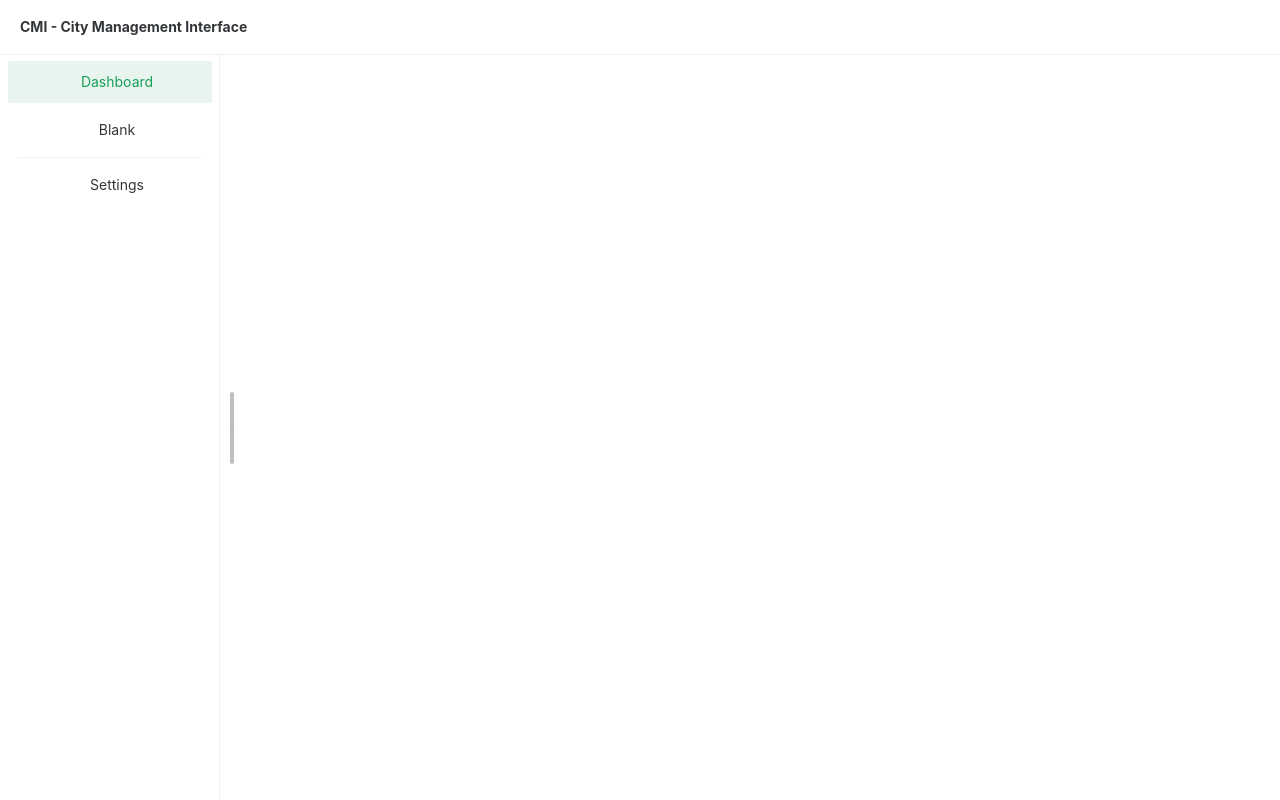
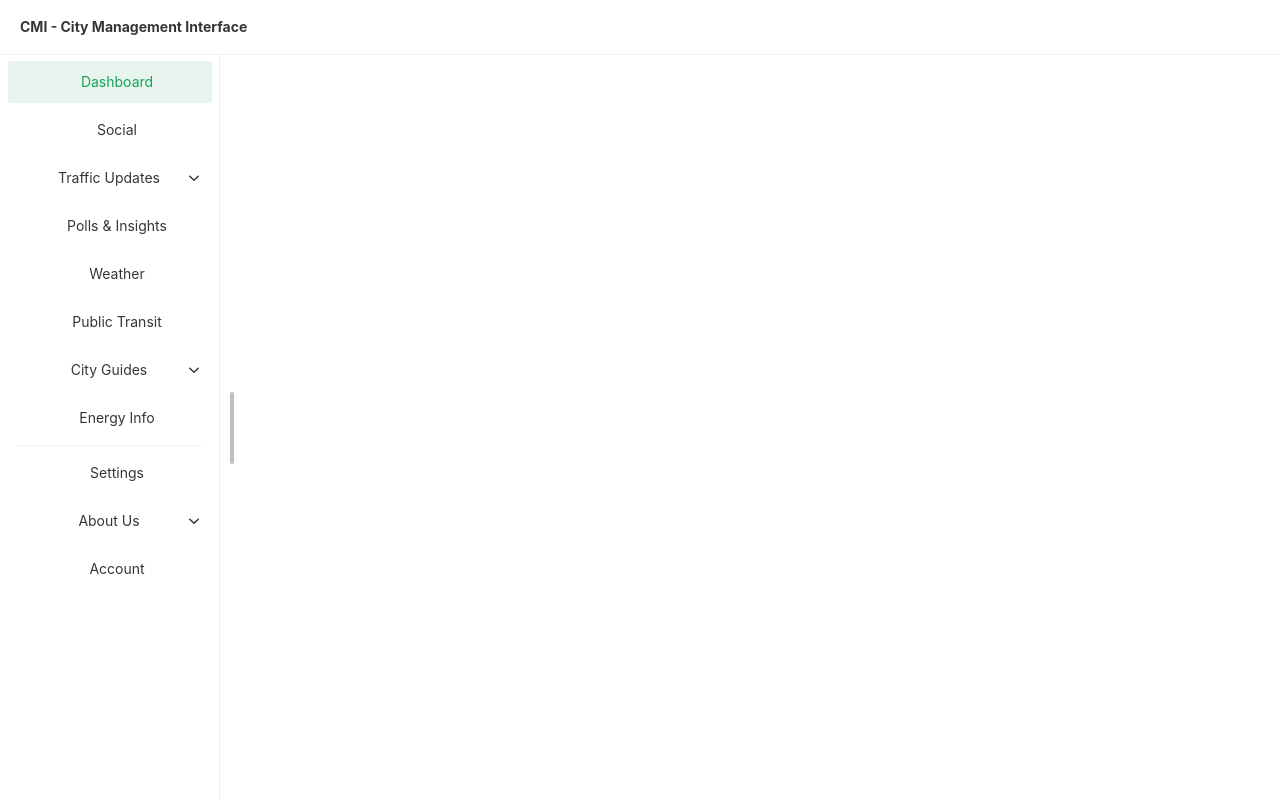
Before and after one commit to NebiBine/CMI-2, a Vue app in the folder frontend/: page /app in a window 1280 px wide. Built offline with nearby package versions, Linux system fonts and the light colour scheme.

Commit message:
dodani itemi v sidebar

```diff
--- a/frontend/src/layouts/MainLayout.vue
+++ b/frontend/src/layouts/MainLayout.vue
@@ -11,10 +11,72 @@ const menuOptions = [
   {
     label: "Dashboard",
     key: "dashboard",
+//    children: [
+//      {
+//        label: 'Test'
+//      }
+//    ]
   },
   {
-    label: "Blank",
-    key: "blank",
+    label: "Social",
+    key: "social",
+  },
+  {
+    label: "Traffic Updates",
+    key: "trafficUpdates",
+    children: [
+      {
+        label:'General',
+        key:'trafficGeneral'
+      },
+      {
+        label:'Jams',
+        key:'trafficJams'
+      },
+      {
+        label:'Accidents',
+        key:'trafficAccidents'
+      },
+      {
+        label:'Works',
+        key:'trafficWorks'
+      },
+      {
+        label:'Blocks',
+        key:'trafficBlocks'
+      }
+
+    ]
+  },
+  {
+    label: "Polls & Insights",
+    key: "polls",
+  },
+  {
+    label: "Weather",
+    key: "weather",
+  },
+  {
+    label: "Public Transit",
+    key: "publicTransit",
+  },
+  {
+    label: "City Guides",
+    key: "cityGuides",
+    children:[
+      {
+        label:'Reviews',
+        key:'cityReviews'
+      },
+      {
+        label:'Points of Interest',
+        key:'cityPointsOfInterest'
+      }
+    ]
+  },
+  {
+    label: "Energy Info",
+    key: "energyInfo",
   },
   {
     type: "divider",
@@ -23,7 +85,26 @@ const menuOptions = [
   {
     label: "Settings",
     key: "settings",
+  },
+  {
+    label:'About Us',
+    key:'aboutUs',
+    children: [
+      {
+        label:'Our Mission',
+        key:'aboutMission'
+      },
+      {
+        label:'Our Story',
+        key:'aboutStory'
+      }
+    ]
+  },
+  {
+    label:'Account',
+    key:'account'
   }
+
 ]
 </script>
 
```
Also changed, not shown: frontend/src/assets/styles/mainStyle.css (line endings or trailing spaces).
